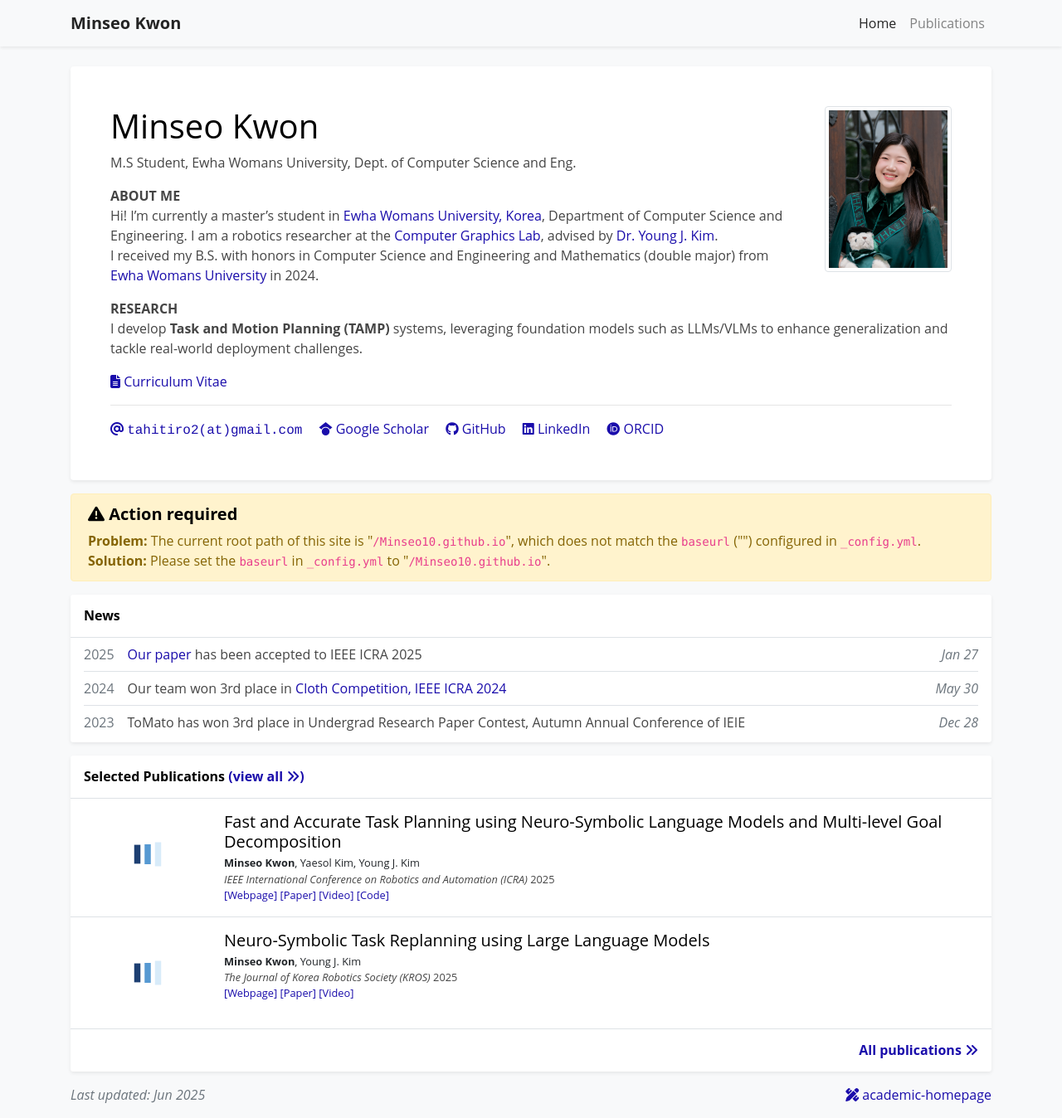
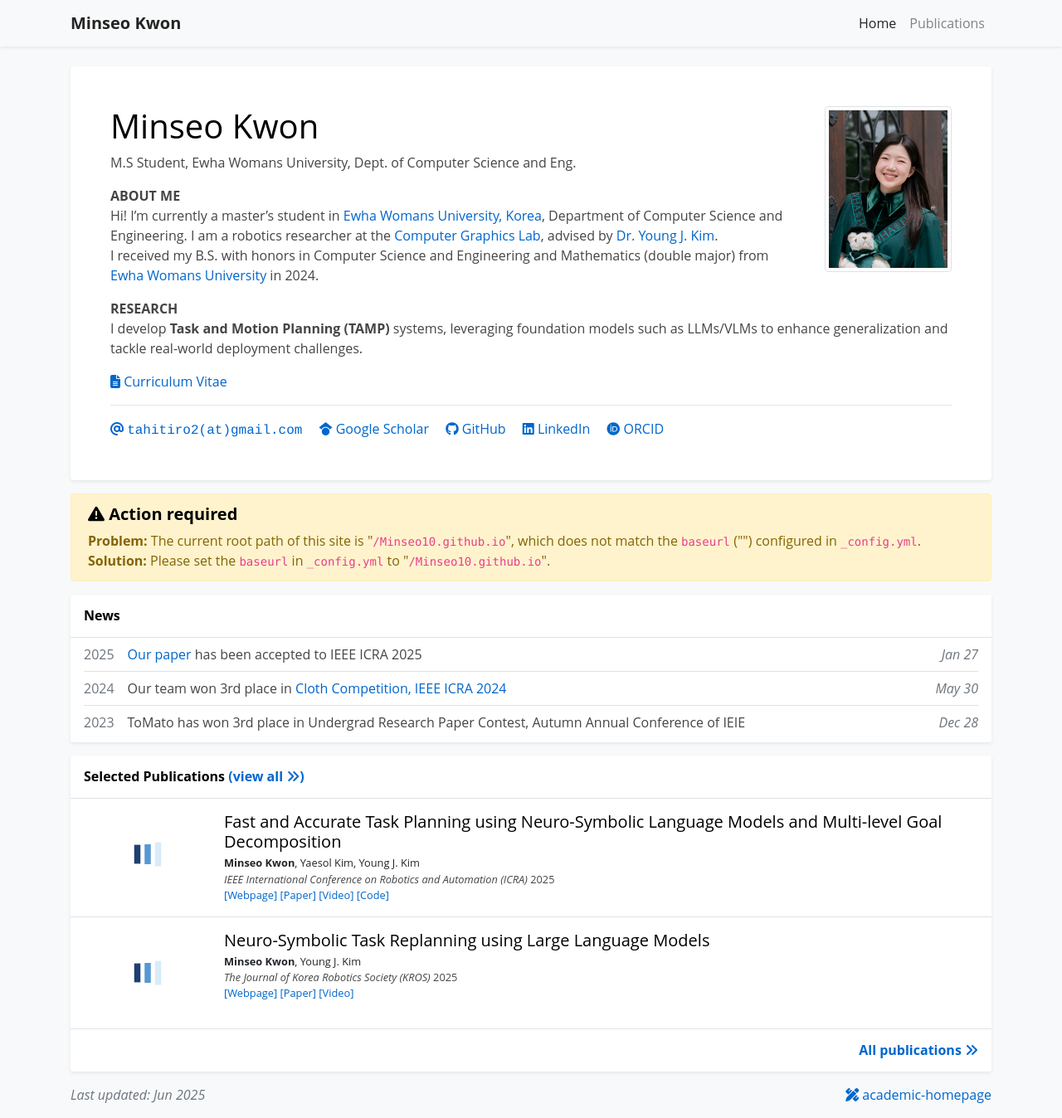
Before and after one commit to Minseo10/Minseo10.github.io, a Jekyll site: the page built from index.html, in a window 1280 px wide and 1348 px high. Shown: the whole window at 83% size. Built offline with Jekyll 4.4.1, drawn with Linux system fonts in a browser that asks for light colours; nearby versions of some CDN libraries; a style sheet for code colours, icons or effects is not loaded.

Commit message:
Update global.css

```diff
--- a/assets/css/global.css
+++ b/assets/css/global.css
@@ -13,13 +13,13 @@ h1, h2, h3, h4, h5, h6,
 }
 
 a {
-  color: #1a0dab;
+  color: #0066cc;
   -webkit-transition: 0.5s;
   -o-transition: 0.5s;
   transition: 0.5s;
 }
 a:hover, a:active, a:focus {
-  color: #1a0dab;
+  color: #0066cc;
   outline: none;
   text-decoration: underline;
 }
```
